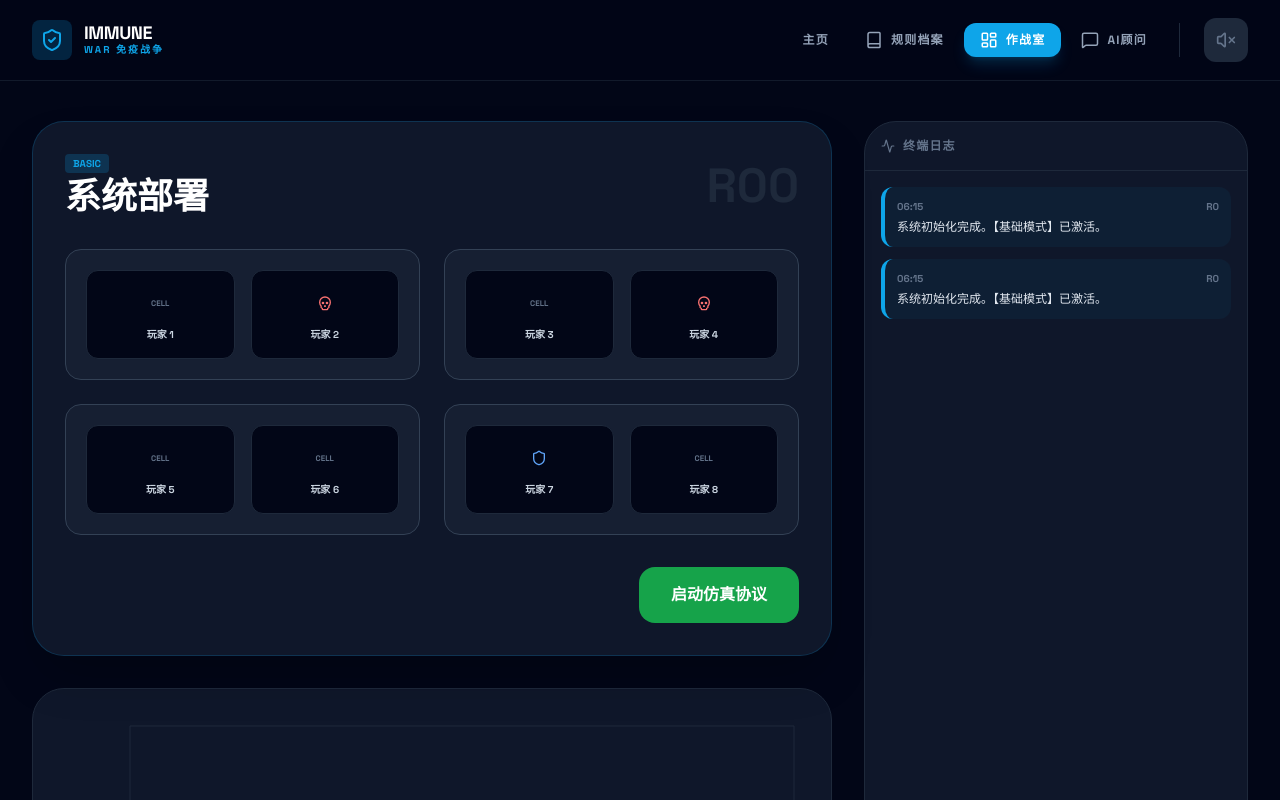
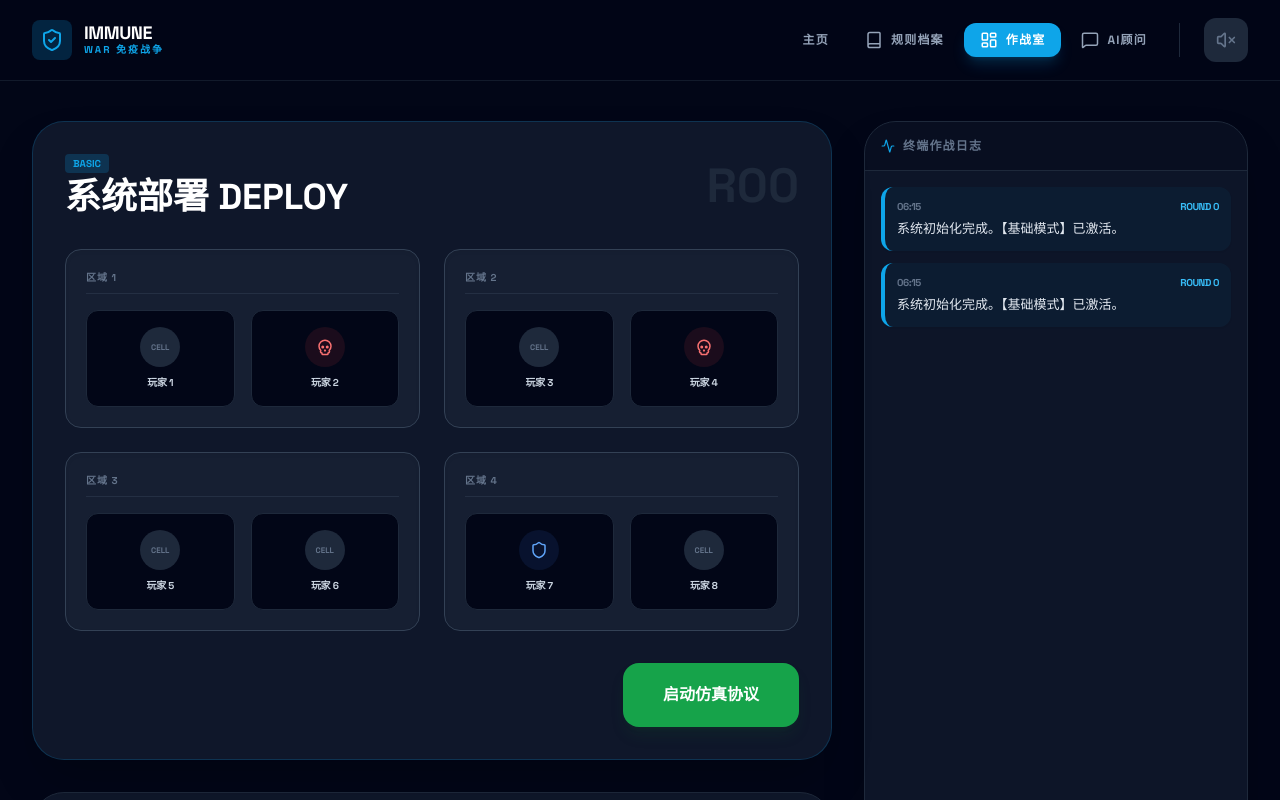
Before and after one commit to You007-tech/Immune-War, a React (Vite) app: page / in a window 1280 px wide. Both pictures are taken after a click on the button "作战室". Shown: the top 800 px of the page. Built offline with nearby package versions, Linux system fonts and the light colour scheme.

Commit message:
Update GameAssistant.tsx

```diff
--- a/src/components/GameAssistant.tsx
+++ b/src/components/GameAssistant.tsx
@@ -9,7 +9,7 @@ interface GameAssistantProps {
   mode: GameMode;
 }
 
-const GameAssistant: React.FC<GameAssistantProps> = ({ mode }) => {
+function GameAssistant({ mode }: GameAssistantProps) {
   const isAdvanced = mode === GameMode.ADVANCED;
   const [phase, setPhase] = useState<GamePhase>(GamePhase.SETUP);
   const [round, setRound] = useState(0);
@@ -186,7 +186,8 @@ const GameAssistant: React.FC<GameAssistantProps> = ({ mode }) => {
 
           <div className="grid grid-cols-1 md:grid-cols-2 gap-6">
             {[1, 2, 3, 4].map(pid => (
-              <div key={pid} className="bg-slate-800/50 p-5 rounded-2xl border border-slate-700">
+              <div key={pid} className="bg-slate-800/50 p-5 rounded-2xl border border-slate-700 shadow-inner">
+                <div className="text-[10px] font-black text-slate-500 uppercase mb-4 tracking-widest border-b border-slate-700/50 pb-2">区域 {pid}</div>
                 <div className="flex gap-4">
                   {players.filter(p => p.pairId === pid).map(p => (
                     <div key={p.id} onClick={() => {
@@ -196,16 +197,16 @@ const GameAssistant: React.FC<GameAssistantProps> = ({ mode }) => {
                       } else if (isAdvanced && currentEventCard?.id === 'checkup') {
                         setRevealedPlayerId(p.id);
                       }
-                    }} className={`flex-1 p-4 rounded-xl border relative cursor-pointer ${selectedForSwap.includes(p.id) ? 'border-bio-primary bg-bio-primary/10' : 'border-slate-800 bg-slate-950'}`}>
+                    }} className={`flex-1 p-4 rounded-xl border transition-all duration-300 relative cursor-pointer ${selectedForSwap.includes(p.id) ? 'border-bio-primary bg-bio-primary/10 shadow-[0_0_15px_rgba(14,165,233,0.2)]' : 'border-slate-800 bg-slate-950 hover:bg-slate-900'}`}>
                       <div className="flex flex-col items-center gap-2">
-                        <div className={`w-8 h-8 rounded-full flex items-center justify-center ${p.role === RoleType.IMMUNE_CELL ? 'text-blue-400' : p.role === RoleType.VIRUS ? 'text-red-400' : 'text-slate-500'}`}>
-                          {p.role === RoleType.IMMUNE_CELL ? <Shield size={16} /> : p.role === RoleType.VIRUS ? <Skull size={16} /> : <div className="text-[8px] font-bold">CELL</div>}
+                        <div className={`w-10 h-10 rounded-full flex items-center justify-center transition-transform duration-300 ${selectedForSwap.includes(p.id) ? 'scale-110' : ''} ${p.role === RoleType.IMMUNE_CELL ? 'bg-blue-500/10 text-blue-400' : p.role === RoleType.VIRUS ? 'bg-red-500/10 text-red-400' : 'bg-slate-800 text-slate-500'}`}>
+                          {p.role === RoleType.IMMUNE_CELL ? <Shield size={18} /> : p.role === RoleType.VIRUS ? <Skull size={18} /> : <div className="text-[8px] font-bold">CELL</div>}
                         </div>
-                        <span className="text-[10px] font-bold text-slate-300">{p.name}</span>
-                        {p.immunityExpiresRound >= round && round > 0 && <Shield size={10} className="text-green-500 absolute top-2 right-2" />}
-                        {revealedPlayerId === p.id && <Eye size={10} className="text-amber-500 absolute top-2 left-2" />}
+                        <span className="text-[10px] font-bold text-slate-300 tracking-tight">{p.name}</span>
+                        {p.immunityExpiresRound >= round && round > 0 && <Shield size={10} className="text-green-500 absolute top-2 right-2 drop-shadow-sm" />}
+                        {revealedPlayerId === p.id && <Eye size={10} className="text-amber-500 absolute top-2 left-2 animate-pulse" />}
                         {phase === GamePhase.RESOLUTION && p.role === RoleType.CIVILIAN_CELL && players.some(pt => pt.pairId === pid && pt.id !== p.id && pt.role === RoleType.VIRUS) && (
-                          <button onClick={(e) => { e.stopPropagation(); infectPlayer(p.id); }} className="text-[8px] bg-red-600 px-2 py-1 rounded mt-1">感染</button>
+                          <button onClick={(e) => { e.stopPropagation(); infectPlayer(p.id); }} className="text-[8px] bg-red-600 hover:bg-red-500 px-2 py-1 rounded mt-1 font-black transition-colors">感染</button>
                         )}
                       </div>
                     </div>
@@ -217,44 +218,57 @@ const GameAssistant: React.FC<GameAssistantProps> = ({ mode }) => {
 
           <div className="mt-8 flex justify-end gap-4">
             {phase === GamePhase.SETUP ? (
-              <button onClick={startGame} className="px-8 py-4 bg-green-600 rounded-2xl font-black">启动仿真协议</button>
+              <button onClick={startGame} className="px-10 py-5 bg-green-600 hover:bg-green-500 rounded-2xl font-black shadow-lg shadow-green-900/20 transition-all active:scale-95">启动仿真协议</button>
             ) : (
               <div className="flex gap-4">
-                {selectedForSwap.length === 2 && swapCountThisRound < maxSwaps && <button onClick={executeSwap} className="px-6 py-4 bg-yellow-600 rounded-2xl font-black">执行迁移</button>}
-                <button onClick={nextPhase} className="px-8 py-4 bg-bio-primary rounded-2xl font-black flex items-center gap-2">进入下阶段 <Play size={18} /></button>
+                {selectedForSwap.length === 2 && swapCountThisRound < maxSwaps && <button onClick={executeSwap} className="px-6 py-4 bg-yellow-600 hover:bg-yellow-500 rounded-2xl font-black shadow-lg shadow-yellow-900/20 transition-all active:scale-95">确认迁移方案</button>}
+                <button onClick={nextPhase} className="px-8 py-4 bg-bio-primary hover:bg-sky-500 rounded-2xl font-black flex items-center gap-2 shadow-lg shadow-sky-900/20 transition-all active:scale-95">进入下阶段 <Play size={18} /></button>
               </div>
             )}
           </div>
         </div>
-        <div className="bg-slate-900 p-8 rounded-[2rem] border border-slate-800 h-[250px]">
-          <ResponsiveContainer width="100%" height="100%">
-            <LineChart data={stats}><CartesianGrid stroke="#1e293b" /><XAxis dataKey="round" /><YAxis /><Tooltip /><Line type="monotone" dataKey="virusCount" stroke="#f43f5e" strokeWidth={3} /></LineChart>
+        <div className="bg-slate-900 p-8 rounded-[2rem] border border-slate-800 h-[250px] shadow-xl">
+          <div className="text-[10px] font-black text-slate-500 uppercase mb-4 tracking-widest">机体感染率实时监控</div>
+          <ResponsiveContainer width="100%" height="90%">
+            <LineChart data={stats}>
+              <CartesianGrid strokeDasharray="3 3" stroke="#1e293b" />
+              <XAxis dataKey="round" stroke="#475569" fontSize={10} />
+              <YAxis stroke="#475569" fontSize={10} />
+              <Tooltip contentStyle={{ backgroundColor: '#0f172a', border: 'none', borderRadius: '12px', fontSize: '10px' }} />
+              <Line type="monotone" dataKey="virusCount" name="病毒载量" stroke="#f43f5e" strokeWidth={3} dot={{ r: 4, fill: '#f43f5e' }} />
+            </LineChart>
           </ResponsiveContainer>
         </div>
       </div>
-      <div className="bg-slate-900 rounded-[2rem] border border-slate-800 h-[750px] overflow-hidden flex flex-col">
-        <div className="p-4 border-b border-slate-800 font-black text-xs text-slate-500 uppercase tracking-widest flex items-center gap-2"><Activity size={14} /> 终端日志</div>
-        <div className="flex-1 overflow-y-auto p-4 space-y-3 custom-scrollbar">
+      <div className="bg-slate-900 rounded-[2rem] border border-slate-800 h-[750px] overflow-hidden flex flex-col shadow-2xl">
+        <div className="p-4 border-b border-slate-800 font-black text-xs text-slate-500 uppercase tracking-widest flex items-center gap-2 bg-slate-950/50">
+          <Activity size={14} className="text-bio-primary" /> 终端作战日志
+        </div>
+        <div className="flex-1 overflow-y-auto p-4 space-y-3 custom-scrollbar bg-slate-950/10">
+          {logs.length === 0 && <div className="text-slate-600 text-xs italic text-center mt-10">等待系统流同步...</div>}
           {logs.map((log, i) => (
-            <div key={i} className={`text-xs p-3 rounded-xl border-l-4 ${log.type === 'alert' ? 'border-red-500 bg-red-500/5' : 'border-bio-primary bg-bio-primary/5'}`}>
-              <div className="flex justify-between text-[10px] text-slate-500 font-bold mb-1"><span>{log.timestamp}</span><span>R{log.round}</span></div>
-              <div className="text-slate-200">{log.message}</div>
+            <div key={i} className={`text-[13px] p-3 rounded-xl border-l-4 shadow-sm animate-fade-in transition-all ${log.type === 'alert' ? 'border-red-500 bg-red-500/5' : 'border-bio-primary bg-bio-primary/5'}`}>
+              <div className="flex justify-between text-[10px] text-slate-500 font-bold mb-1 uppercase tracking-tighter">
+                <span>{log.timestamp}</span>
+                <span className="text-bio-highlight">ROUND {log.round}</span>
+              </div>
+              <div className="text-slate-200 font-medium leading-relaxed">{log.message}</div>
             </div>
           ))}
         </div>
       </div>
     </div>
   );
-};
+}
 
 const getPhaseLabel = (p: GamePhase) => {
   switch (p) {
-    case GamePhase.SETUP: return "系统部署";
-    case GamePhase.ROUND_START: return "稳态监控";
-    case GamePhase.SEAT_SWAP: return "细胞迁移";
-    case GamePhase.RESOLUTION: return "识别结算";
-    case GamePhase.ROUND_END: return "结果分析";
-    default: return "未就绪";
+    case GamePhase.SETUP: return "系统部署 DEPLOY";
+    case GamePhase.ROUND_START: return "稳态监控 MONITOR";
+    case GamePhase.SEAT_SWAP: return "细胞迁移 MIGRATION";
+    case GamePhase.RESOLUTION: return "识别结算 RESPONSE";
+    case GamePhase.ROUND_END: return "结果分析 ANALYZE";
+    default: return "未就绪 UNREADY";
   }
 };
 
```
